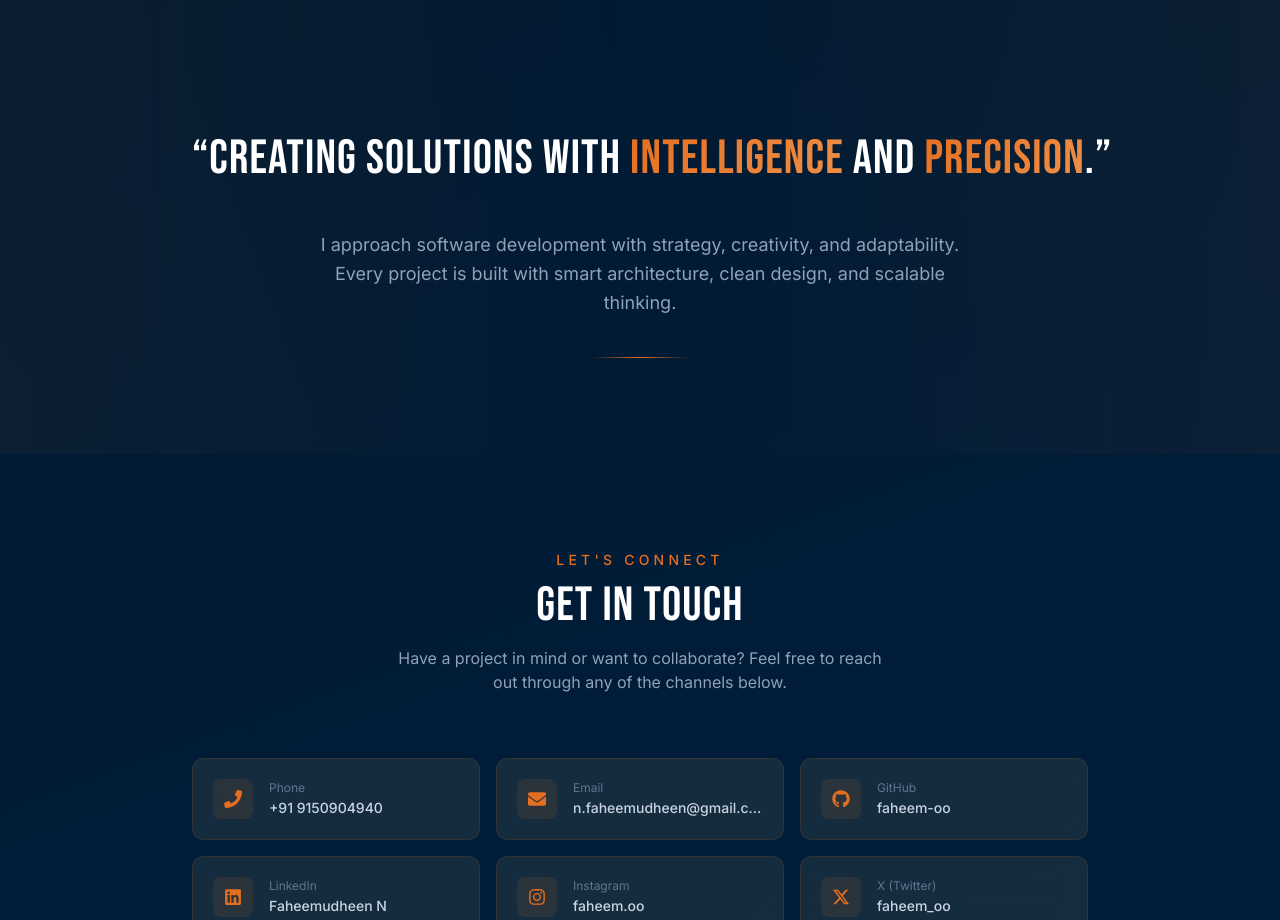
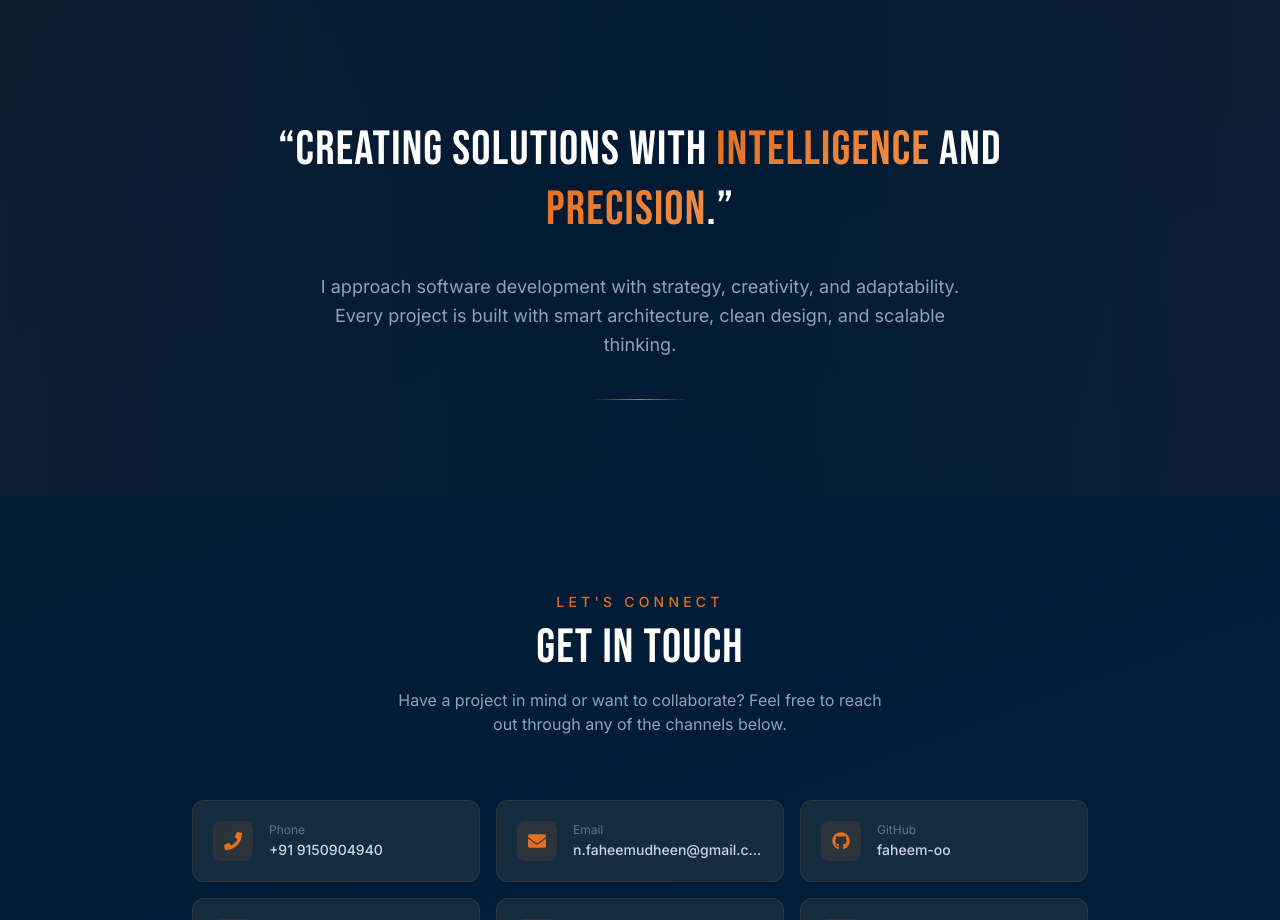
Before and after one commit to faheem-oo/PORTFOLIO, a Next.js app: page / in a window 1280 px wide. Shown: the part 3920-4840 px from the top of the page. Built offline with nearby package versions, Linux system fonts and the light colour scheme.

Commit message:
Fix Fox Philosophy JSX

```diff
--- a/src/components/FoxPhilosophy.tsx
+++ b/src/components/FoxPhilosophy.tsx
@@ -32,14 +32,15 @@ export default function FoxPhilosophy() {
         >
         </motion.p>
 
-       <motion.blockquote
-  className="mt-6 whitespace-nowrap font-[family-name:var(--font-bebas)] text-3xl leading-relaxed tracking-wide text-white sm:text-4xl md:text-5xl"
+    <motion.blockquote
+  className="mt-6 px-4 text-center font-[family-name:var(--font-bebas)] text-2xl leading-tight tracking-wide text-white sm:px-2 sm:text-4xl md:text-5xl"
   initial={{ opacity: 0, y: 30 }}
   animate={inView ? { opacity: 1, y: 0 } : {}}
   transition={{ duration: 0.8, delay: 0.3 }}
 >
   &ldquo;Creating solutions with{" "}
-  <span className="gradient-text">intelligence</span> and{" "}
+  <span className="gradient-text">intelligence</span>
+  <span className="sm:inline block"> and </span>
   <span className="gradient-text">precision</span>.&rdquo;
 </motion.blockquote>
 <motion.p
```
